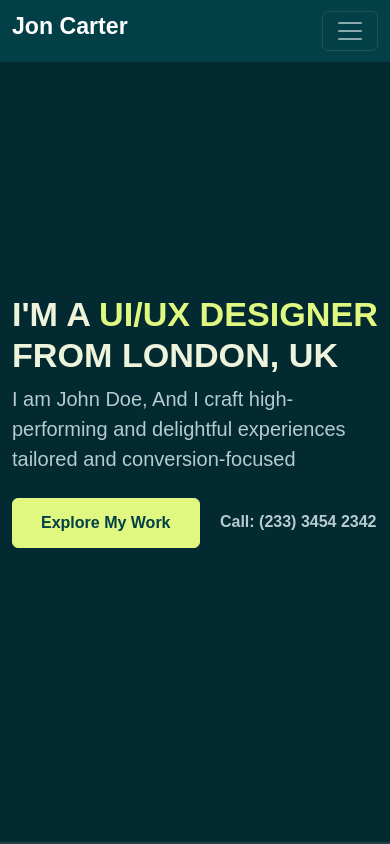
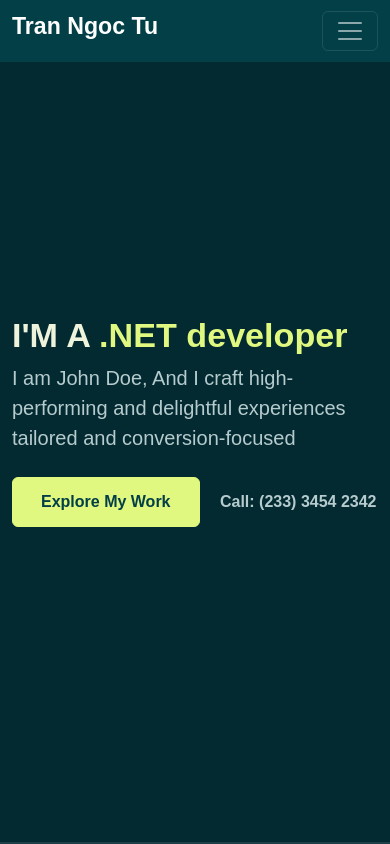
Before and after one commit to TranNgocTu-SE/Portfolio, a plain HTML site: page index.html in a window 390 px wide. Shown: the top 844 px of the page. Drawn offline with Linux system fonts and the light colour scheme; a web font is replaced by a local one.

Commit message:
upload content

```diff
--- a/index.html
+++ b/index.html
@@ -5,7 +5,7 @@
     <meta charset="UTF-8">
     <meta http-equiv="X-UA-Compatible" content="IE=edge">
     <meta name="viewport" content="width=device-width, initial-scale=1.0">
-    <title>Jon Carter UI/UX Designer</title>
+    <title>Portfolio</title>
     <link rel="stylesheet" href="./assets/css/bootstrap.min.css">
     <link rel="stylesheet" href="./assets/css/aos.css">
     <link rel="stylesheet" href="./assets/css/line-awesome.min.css">
@@ -18,7 +18,7 @@
     <nav class="navbar navbar-expand-lg navbar-dark fixed-top">
         <div class="container flex-lg-column">
             <a class="navbar-brand mx-lg-auto mb-lg-4" href="#">
-                <span class="h3 fw-bold d-block d-lg-none">Jon Carter</span>
+                <span class="h3 fw-bold d-block d-lg-none">Tran Ngoc Tu</span>
                 <img src="./assets/images/person.jpg" class="d-none d-lg-block rounded-circle" alt="">
             </a>
             <button class="navbar-toggler" type="button" data-bs-toggle="collapse" data-bs-target="#navbarNav"
@@ -65,8 +65,8 @@
             <div class="container">
                 <div class="row">
                     <div class="col-lg-10">
-                        <h1 class="display-4 fw-bold" data-aos="fade-up">I'M A <span class="text-brand">UI/UX
-                                DESIGNER</span> FROM LONDON, UK</h1>
+                        <h1 class="display-4 fw-bold" data-aos="fade-up">I'M A <span class="text-brand">
+                                .NET developer</span></h1>
                         <p class="lead mt-2 mb-4" data-aos="fade-up" data-aos-delay="300">I am John Doe, And I craft
                             high-performing and delightful experiences tailored and conversion-focused</p>
                         <div data-aos="fade-up" data-aos-delay="600">
```
